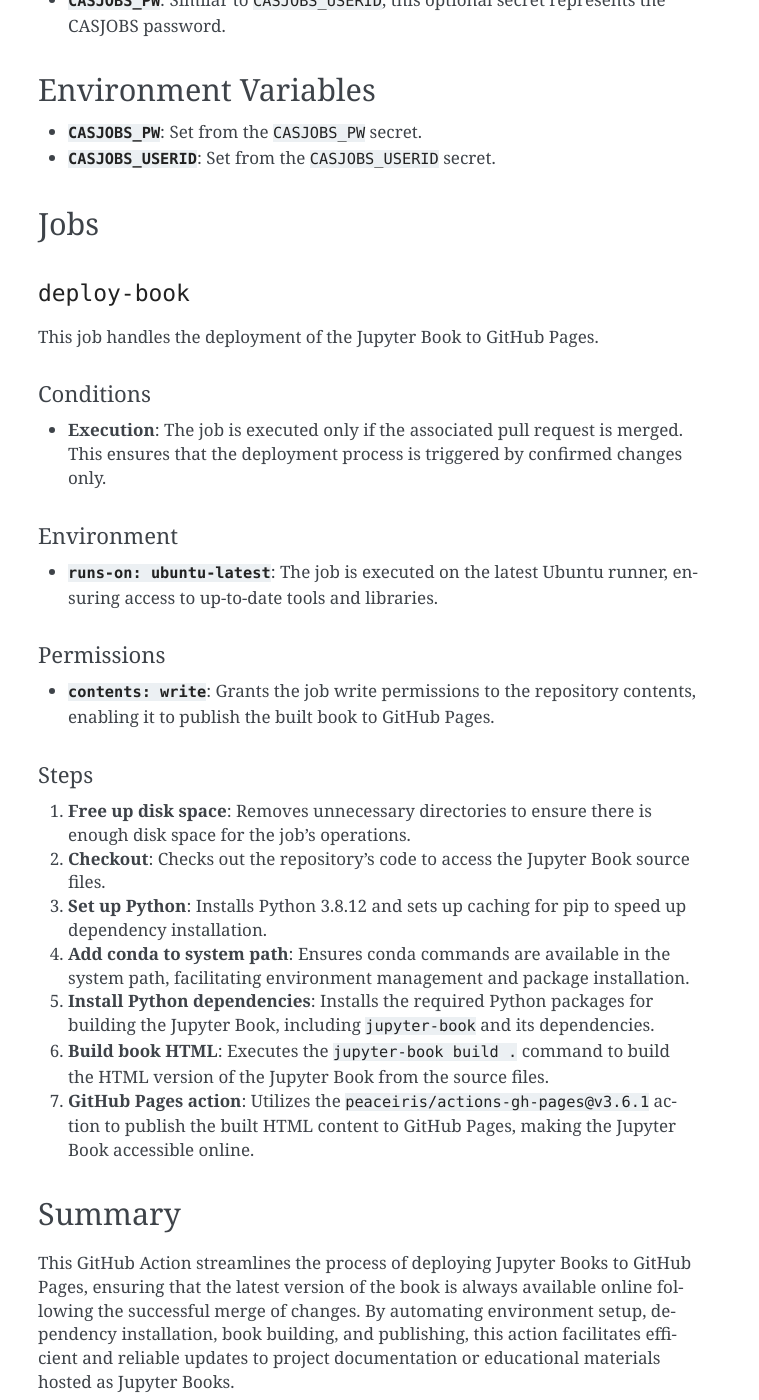
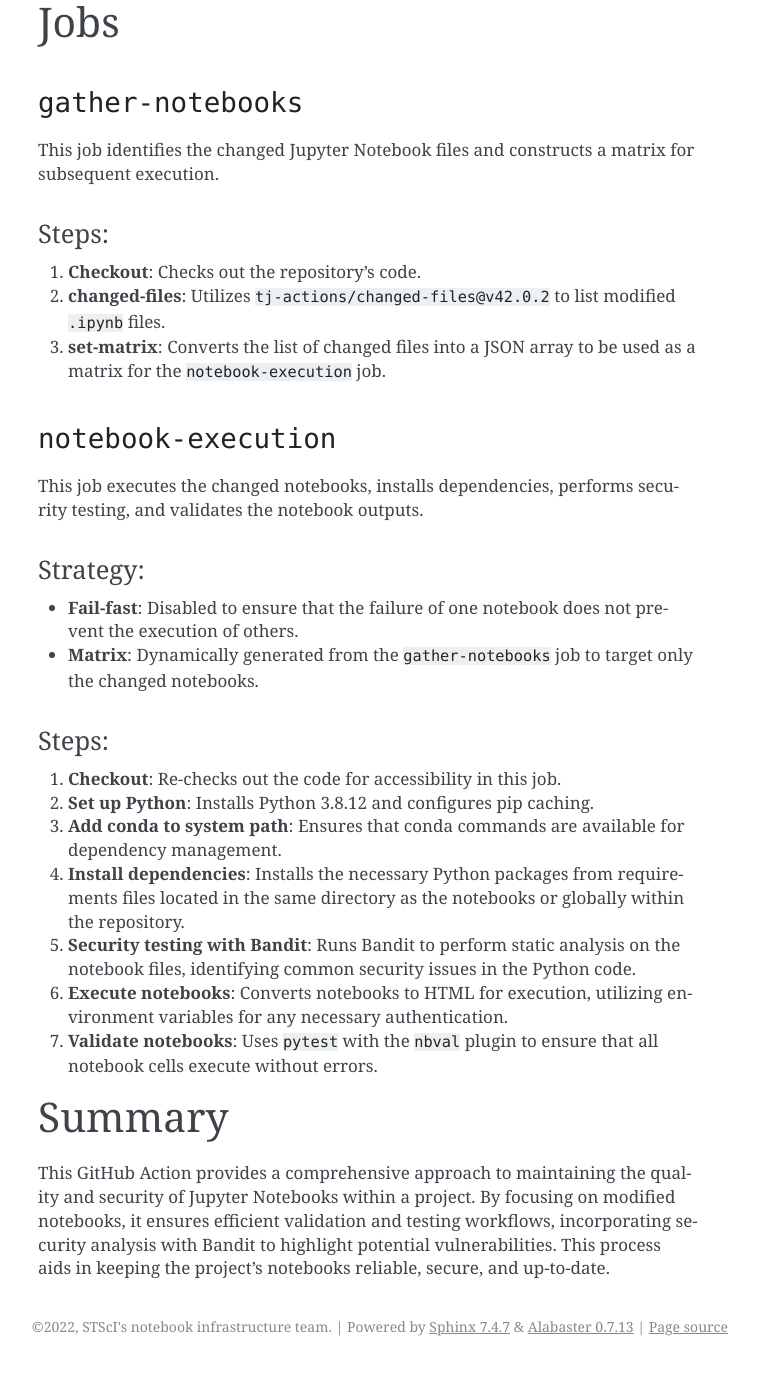
Before and after one commit to spacetelescope/notebook-infrastructure, a Sphinx documentation site: the page built from docs/ci_actions.md, in a window 1280 px wide and 1400 px high, scrolled down 2304 px. Shown: the whole window, without its empty margins (382-1141 px from the left). Built offline with Sphinx 7.4.7, drawn with Linux system fonts in a browser that asks for light colours; after the commit the page ends 3670 px from its top, so only the background shows below that; some of the changed text lies outside the part shown.

Commit message:
Update ci_actions.md

```diff
--- a/docs/ci_actions.md
+++ b/docs/ci_actions.md
@@ -28,44 +28,41 @@ This job is tasked with the detection of broken links on the specified webpage.
 ## Summary
 This GitHub Action provides an automated solution for monitoring the integrity of links within the HTML pages of notebooks hosted on `github.io`. By systematically checking for and reporting broken links, this workflow aids in maintaining the quality and reliability of the project's online documentation and resources.
 
+## GitHub Action for Notebook Execution and Validation with Security Checks - ci_runner.yml
 
-# GitHub Action for Deploying Jupyter Book to GitHub Pages - ci_builder.yml
-
-This GitHub Action is designed to automatically deploy a Jupyter Book to GitHub Pages upon the successful merge of a pull request. It includes steps for setting up the environment, installing necessary dependencies, building the Jupyter Book, and publishing the content to GitHub Pages.
-
-## Trigger
-- **`workflow_call`**: This action is intended to be called by other workflows, allowing for flexible integration into various CI/CD pipelines.
+This GitHub Action is tailored for the execution and validation of Jupyter Notebooks, incorporating security testing using Bandit. It is designed to handle notebooks that have been modified in a pull request or direct push, ensuring they function as expected and adhere to security best practices.
 
 ## Secrets
-- **`CASJOBS_USERID`**: An optional secret representing the CASJOBS user ID. It's not required for the deployment process but can be used for jobs that require CASJOBS authentication.
-- **`CASJOBS_PW`**: Similar to `CASJOBS_USERID`, this optional secret represents the CASJOBS password.
+- **`CASJOBS_USERID`** and **`CASJOBS_PW`**: Optional secrets for CASJOBS authentication, not directly used in the notebook execution but available for jobs requiring CASJOBS services.
 
 ## Environment Variables
-- **`CASJOBS_PW`**: Set from the `CASJOBS_PW` secret.
-- **`CASJOBS_USERID`**: Set from the `CASJOBS_USERID` secret.
+- Environment variables `CASJOBS_PW` and `CASJOBS_USERID` are set using the provided secrets, making them accessible to the notebooks during execution.
 
 ## Jobs
 
-### `deploy-book`
-This job handles the deployment of the Jupyter Book to GitHub Pages.
+### `gather-notebooks`
+This job identifies the changed Jupyter Notebook files and constructs a matrix for subsequent execution.
 
-#### Conditions
-- **Execution**: The job is executed only if the associated pull request is merged. This ensures that the deployment process is triggered by confirmed changes only.
+#### Steps:
+1. **Checkout**: Checks out the repository's code.
+2. **changed-files**: Utilizes `tj-actions/changed-files@v42.0.2` to list modified `.ipynb` files.
+3. **set-matrix**: Converts the list of changed files into a JSON array to be used as a matrix for the `notebook-execution` job.
 
-#### Environment
-- **`runs-on: ubuntu-latest`**: The job is executed on the latest Ubuntu runner, ensuring access to up-to-date tools and libraries.
+### `notebook-execution`
+This job executes the changed notebooks, installs dependencies, performs security testing, and validates the notebook outputs.
 
-#### Permissions
-- **`contents: write`**: Grants the job write permissions to the repository contents, enabling it to publish the built book to GitHub Pages.
+#### Strategy:
+- **Fail-fast**: Disabled to ensure that the failure of one notebook does not prevent the execution of others.
+- **Matrix**: Dynamically generated from the `gather-notebooks` job to target only the changed notebooks.
 
-#### Steps
-1. **Free up disk space**: Removes unnecessary directories to ensure there is enough disk space for the job's operations.
-2. **Checkout**: Checks out the repository's code to access the Jupyter Book source files.
-3. **Set up Python**: Installs Python 3.8.12 and sets up caching for pip to speed up dependency installation.
-4. **Add conda to system path**: Ensures conda commands are available in the system path, facilitating environment management and package installation.
-5. **Install Python dependencies**: Installs the required Python packages for building the Jupyter Book, including `jupyter-book` and its dependencies.
-6. **Build book HTML**: Executes the `jupyter-book build .` command to build the HTML version of the Jupyter Book from the source files.
-7. **GitHub Pages action**: Utilizes the `peaceiris/actions-gh-pages@v3.6.1` action to publish the built HTML content to GitHub Pages, making the Jupyter Book accessible online.
+#### Steps:
+1. **Checkout**: Re-checks out the code for accessibility in this job.
+2. **Set up Python**: Installs Python 3.8.12 and configures pip caching.
+3. **Add conda to system path**: Ensures that conda commands are available for dependency management.
+4. **Install dependencies**: Installs the necessary Python packages from requirements files located in the same directory as the notebooks or globally within the repository.
+5. **Security testing with Bandit**: Runs Bandit to perform static analysis on the notebook files, identifying common security issues in the Python code.
+6. **Execute notebooks**: Converts notebooks to HTML for execution, utilizing environment variables for any necessary authentication.
+7. **Validate notebooks**: Uses `pytest` with the `nbval` plugin to ensure that all notebook cells execute without errors.
 
 ## Summary
-This GitHub Action streamlines the process of deploying Jupyter Books to GitHub Pages, ensuring that the latest version of the book is always available online following the successful merge of changes. By automating environment setup, dependency installation, book building, and publishing, this action facilitates efficient and reliable updates to project documentation or educational materials hosted as Jupyter Books.
+This GitHub Action provides a comprehensive approach to maintaining the quality and security of Jupyter Notebooks within a project. By focusing on modified notebooks, it ensures efficient validation and testing workflows, incorporating security analysis with Bandit to highlight potential vulnerabilities. This process aids in keeping the project's notebooks reliable, secure, and up-to-date.
```
